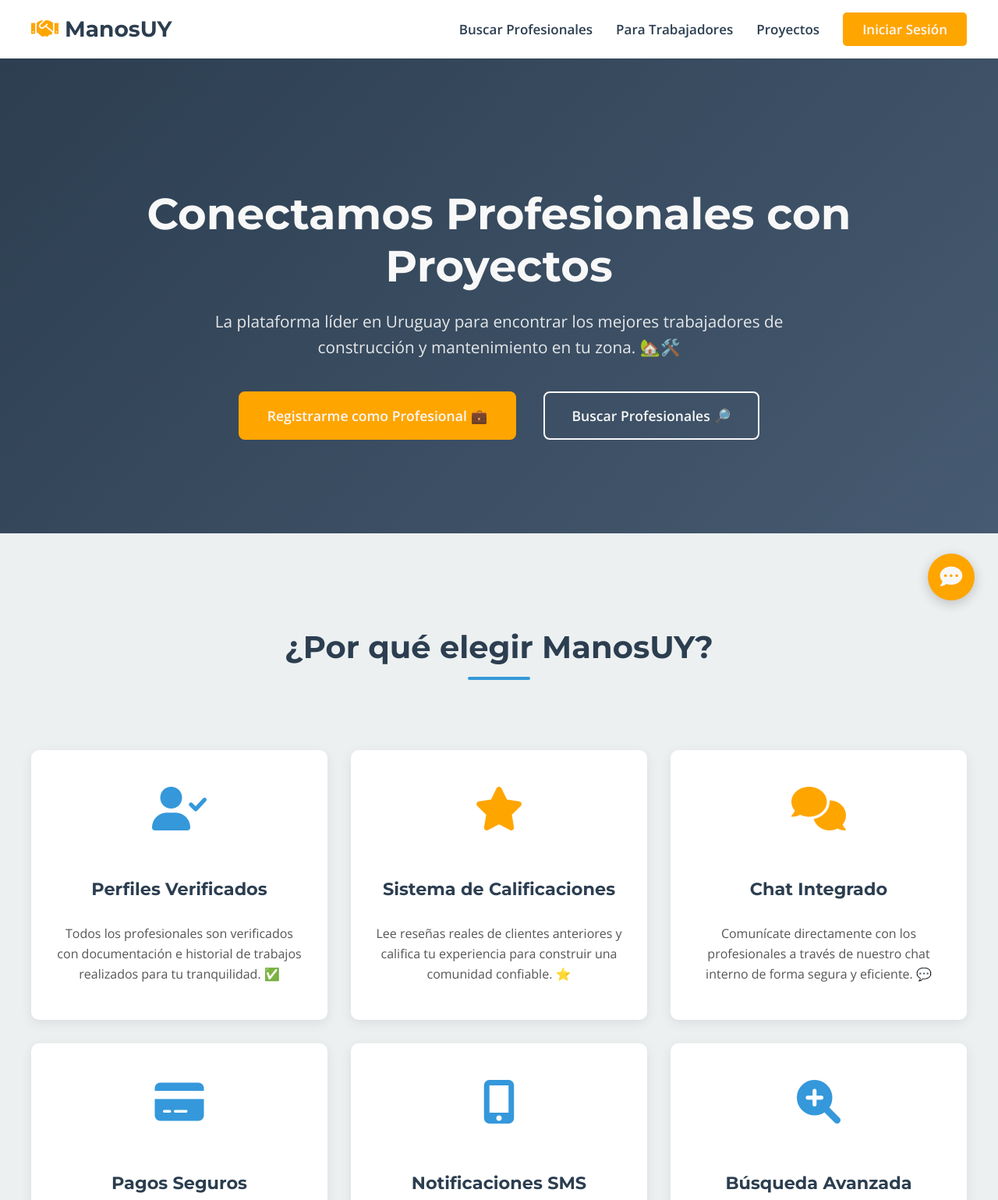
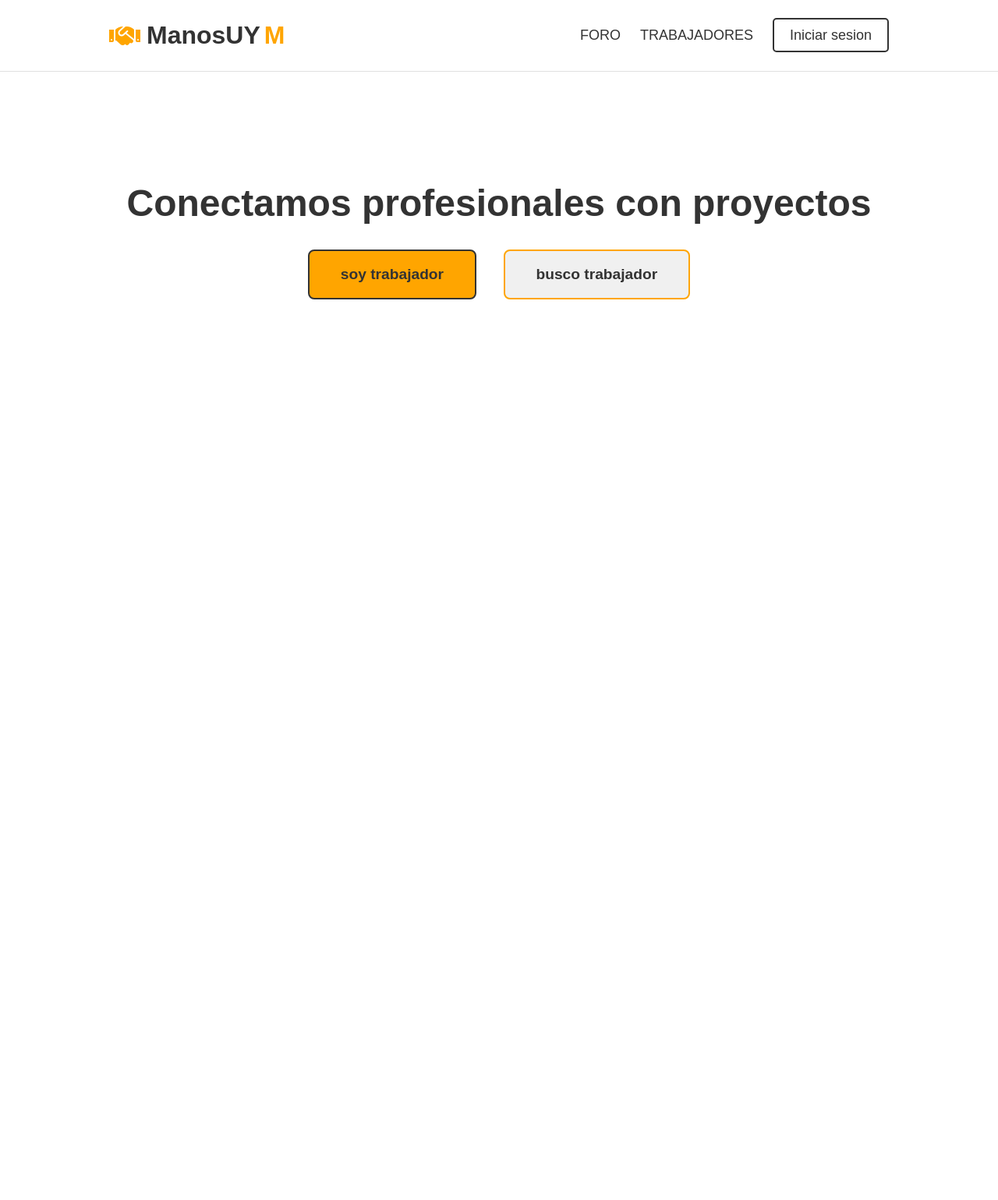
Before and after one commit to mathias233-star/manosuywebsite, a plain HTML site: page 25.html in a window 1280 px wide. Shown: the top 1539 px of the page at 78% size. After the commit the page ends 800 px from the top, so only its background shows below. Drawn offline with nearby package versions, Linux system fonts and the light colour scheme.

Commit message:
Update 26.html

```diff
--- a/25.html
+++ b/25.html
@@ -4,50 +4,43 @@
     <meta charset="UTF-8">
     <meta name="viewport" content="width=device-width, initial-scale=1.0">
     <title>ManosUY - Conectando Profesionales con Proyectos en Uruguay</title>
-    <link href="https://fonts.googleapis.com/css2?family=Montserrat:wght@400;600;700&family=Open+Sans:wght@400;600&display=swap" rel="stylesheet">
     <link rel="stylesheet" href="https://cdnjs.cloudflare.com/ajax/libs/font-awesome/6.0.0-beta3/css/all.min.css">
     <style>
-        /* Variables de Colores */
+        /* Variables de Colores para el nuevo diseño */
         :root {
-            --color-primary-dark: #2C3E50; /* Azul muy oscuro/casi negro */
-            --color-primary-blue: #3498DB; /* Azul más vibrante */
-            --color-secondary-accent: #FFA500; /* Naranja/Amarillo mostaza */
-            --color-text-light: #F8F8F8; /* Blanco casi puro */
-            --color-text-dark: #333333; /* Gris oscuro para texto */
-            --color-background-light: #ECF0F1; /* Gris claro para fondos */
-            --color-card-background: #FFFFFF; /* Blanco para tarjetas */
-            --color-border-subtle: #E0E0E0; /* Borde sutil */
-            --gradient-hero-start: #2C3E50; /* Azul oscuro para degradado */
-            --gradient-hero-end: #465A71; /* Un gris azulado más oscuro para degradado */
+            --color-text-dark: #333333; /* Gris oscuro para texto y bordes */
+            --color-orange-accent: #FFA500; /* Naranja para acentos principales */
+            --color-light-gray-bg: #F0F0F0; /* Fondo gris muy claro para botones */
+            --color-white-bg: #FFFFFF; /* Fondo blanco principal */
         }
 
         /* Estilos Generales */
         body {
-            font-family: 'Open Sans', sans-serif;
+            font-family: 'Arial', sans-serif; /* Usamos una fuente más simple */
             margin: 0;
             padding: 0;
             box-sizing: border-box;
             color: var(--color-text-dark);
-            background-color: var(--color-background-light);
+            background-color: var(--color-white-bg); /* Fondo blanco */
             line-height: 1.6;
         }
 
         .container {
-            max-width: 1200px;
+            max-width: 1000px; /* Ancho un poco más estrecho para el contenido */
             margin: 0 auto;
             padding: 0 20px;
         }
 
         h1, h2, h3 {
-            font-family: 'Montserrat', sans-serif;
-            color: var(--color-primary-dark);
+            font-family: 'Arial', sans-serif; /* Fuente simple para títulos */
+            color: var(--color-text-dark);
         }
 
         /* Header / Navbar */
         .header {
-            background-color: var(--color-card-background);
-            padding: 15px 0;
-            box-shadow: 0 2px 10px rgba(0, 0, 0, 0.05);
+            background-color: var(--color-white-bg); /* Fondo blanco */
+            padding: 20px 0;
+            border-bottom: 1px solid #E0E0E0; /* Borde sutil */
         }
 
         .navbar {
@@ -57,10 +50,10 @@
         }
 
         .logo {
-            font-family: 'Montserrat', sans-serif;
-            font-size: 28px;
-            font-weight: 700;
-            color: var(--color-primary-dark);
+            font-family: 'Arial', sans-serif; /* Fuente simple */
+            font-size: 32px; /* Más grande */
+            font-weight: bold;
+            color: var(--color-text-dark);
             text-decoration: none;
             display: flex;
             align-items: center;
@@ -68,7 +61,13 @@
 
         .logo i {
             margin-right: 8px;
-            color: var(--color-secondary-accent);
+            color: var(--color-orange-accent); /* Color de acento */
+            font-size: 1em; /* Misma altura que el texto */
+        }
+
+        .logo span {
+            color: var(--color-orange-accent); /* "UYM" en naranja */
+            margin-left: 5px;
         }
 
         .nav-links {
@@ -80,258 +79,125 @@
         }
 
         .nav-links li {
-            margin-left: 30px;
+            margin-left: 25px;
         }
 
         .nav-links a {
             text-decoration: none;
-            color: var(--color-primary-dark);
-            font-weight: 600;
-            font-size: 17px;
+            color: var(--color-text-dark);
+            font-weight: normal; /* Menos negrita */
+            font-size: 18px;
             transition: color 0.3s ease;
         }
 
         .nav-links a:hover {
-            color: var(--color-primary-blue);
+            color: var(--color-orange-accent);
         }
 
         .nav-links .btn-login {
-            background-color: var(--color-secondary-accent);
-            color: var(--color-text-light);
-            padding: 10px 25px;
+            background-color: transparent; /* Fondo transparente */
+            color: var(--color-text-dark);
+            padding: 10px 20px;
+            border: 2px solid var(--color-text-dark); /* Borde oscuro */
             border-radius: 5px;
-            font-weight: 600;
-            transition: background-color 0.3s ease, transform 0.2s ease;
+            font-weight: normal;
+            transition: background-color 0.3s ease, border-color 0.3s ease;
         }
 
         .nav-links .btn-login:hover {
-            background-color: #e09400; /* Un poco más oscuro */
-            transform: translateY(-2px);
+            background-color: var(--color-light-gray-bg);
+            border-color: var(--color-orange-accent); /* Borde naranja al pasar el mouse */
         }
 
         /* Hero Section */
         .hero {
-            background: linear-gradient(135deg, var(--gradient-hero-start) 0%, var(--gradient-hero-end) 100%);
-            color: var(--color-text-light);
+            background-color: var(--color-white-bg); /* Fondo blanco */
+            color: var(--color-text-dark);
             text-align: center;
-            padding: 120px 20px;
+            padding: 100px 20px; /* Espaciado ajustado */
         }
 
         .hero h1 {
-            font-size: 3.5em;
-            margin-bottom: 20px;
-            color: var(--color-text-light);
-            font-weight: 700;
+            font-size: 3em; /* Tamaño de fuente ajustado */
+            margin-bottom: 30px;
+            color: var(--color-text-dark);
+            font-weight: bold;
             line-height: 1.2;
         }
 
         .hero p {
-            font-size: 1.3em;
-            max-width: 800px;
-            margin: 0 auto 40px;
-            opacity: 0.9;
+            font-size: 1.1em; /* Párrafo más pequeño y menos destacado */
+            max-width: 600px;
+            margin: 0 auto 50px;
+            opacity: 0.8;
+            display: none; /* Ocultamos el párrafo si no lo quieres según el boceto simplificado */
         }
 
         .hero-buttons .btn {
             display: inline-block;
-            padding: 15px 35px;
+            padding: 15px 40px;
             border-radius: 8px;
             text-decoration: none;
-            font-weight: 600;
-            font-size: 1.1em;
+            font-weight: bold; /* Negrita para botones */
+            font-size: 1.2em;
             margin: 0 15px;
             transition: all 0.3s ease;
+            box-shadow: none; /* Eliminar sombras para un aspecto más plano */
         }
 
-        .hero-buttons .btn-primary {
-            background-color: var(--color-secondary-accent);
-            color: var(--color-text-light);
-            border: 2px solid var(--color-secondary-accent);
+        .hero-buttons .btn-trabajador { /* Nuevo botón para "soy trabajador" */
+            background-color: var(--color-orange-accent);
+            color: var(--color-text-dark);
+            border: 2px solid var(--color-text-dark); /* Borde gris oscuro */
         }
 
-        .hero-buttons .btn-primary:hover {
-            background-color: #e09400;
-            border-color: #e09400;
-            transform: translateY(-3px);
+        .hero-buttons .btn-trabajador:hover {
+            background-color: #e09400; /* Naranja más oscuro */
+            transform: translateY(-2px);
         }
 
-        .hero-buttons .btn-secondary {
-            background-color: transparent;
-            color: var(--color-text-light);
-            border: 2px solid var(--color-text-light);
+        .hero-buttons .btn-busco { /* Nuevo botón para "busco trabajador" */
+            background-color: var(--color-light-gray-bg); /* Fondo gris claro */
+            color: var(--color-text-dark);
+            border: 2px solid var(--color-orange-accent); /* Borde naranja */
         }
 
-        .hero-buttons .btn-secondary:hover {
-            background-color: rgba(255, 255, 255, 0.1);
-            transform: translateY(-3px);
+        .hero-buttons .btn-busco:hover {
+            background-color: #DCDCDC; /* Gris un poco más oscuro */
+            transform: translateY(-2px);
         }
 
-        /* Why Choose Section */
-        .why-choose {
-            padding: 80px 0;
-            text-align: center;
-        }
-
-        .why-choose h2 {
-            font-size: 2.5em;
-            margin-bottom: 60px;
-            position: relative;
-            display: inline-block;
-        }
-
-        .why-choose h2::after {
-            content: '';
-            position: absolute;
-            bottom: -10px;
-            left: 50%;
-            transform: translateX(-50%);
-            width: 80px;
-            height: 4px;
-            background-color: var(--color-primary-blue);
-            border-radius: 2px;
-        }
-
-        .benefits-grid {
-            display: grid;
-            grid-template-columns: repeat(auto-fit, minmax(300px, 1fr));
-            gap: 30px;
-            margin-top: 40px;
-        }
-
-        .benefit-card {
-            background-color: var(--color-card-background);
-            border-radius: 10px;
-            padding: 30px;
-            box-shadow: 0 4px 15px rgba(0, 0, 0, 0.08);
-            text-align: center;
-            transition: transform 0.3s ease, box-shadow 0.3s ease;
-            display: flex;
-            flex-direction: column;
-            align-items: center;
-            justify-content: center;
-            min-height: 220px; /* Asegura una altura mínima para todas las tarjetas */
-        }
-
-        .benefit-card:hover {
-            transform: translateY(-8px);
-            box-shadow: 0 8px 25px rgba(0, 0, 0, 0.12);
-        }
-
-        .benefit-card .icon {
-            font-size: 3.5em;
-            color: var(--color-primary-blue);
-            margin-bottom: 20px;
-        }
-
-        /* Ajuste de color para íconos específicos si es necesario */
-        .benefit-card .fa-star, .benefit-card .fa-comments {
-            color: var(--color-secondary-accent);
-        }
-
-        .benefit-card h3 {
-            font-size: 1.4em;
-            margin-bottom: 10px;
-            color: var(--color-primary-dark);
-        }
-
-        .benefit-card p {
-            font-size: 1em;
-            color: #555;
-            flex-grow: 1; /* Permite que el párrafo ocupe el espacio disponible */
-        }
-
-        /* Chat Flotante */
-        .floating-chat-button {
-            position: fixed;
-            bottom: 30px;
-            right: 30px;
-            background-color: var(--color-secondary-accent);
-            color: var(--color-text-light);
-            width: 60px;
-            height: 60px;
-            border-radius: 50%;
-            display: flex;
-            justify-content: center;
-            align-items: center;
-            font-size: 1.8em;
-            box-shadow: 0 4px 15px rgba(0, 0, 0, 0.2);
-            cursor: pointer;
-            z-index: 1000;
-            transition: background-color 0.3s ease, transform 0.2s ease;
-        }
-
-        .floating-chat-button:hover {
-            background-color: #e09400;
-            transform: translateY(-3px);
-        }
-
-        /* Media Queries para Responsividad */
-        @media (max-width: 992px) {
-            .hero h1 {
-                font-size: 2.8em;
-            }
-            .hero p {
-                font-size: 1.1em;
-            }
-            .nav-links li {
-                margin-left: 20px;
-            }
-        }
-
+        /* MEDIA QUERIES - Ajustes para Responsividad */
         @media (max-width: 768px) {
             .navbar {
                 flex-direction: column;
-                align-items: flex-start;
+                align-items: center;
             }
             .nav-links {
-                margin-top: 15px;
-                flex-wrap: wrap;
-                justify-content: center;
+                margin-top: 20px;
             }
             .nav-links li {
                 margin: 0 10px 10px 0;
             }
-            .hero {
-                padding: 80px 20px;
-            }
             .hero h1 {
                 font-size: 2.2em;
             }
-            .hero p {
-                font-size: 1em;
-            }
             .hero-buttons .btn {
                 display: block;
-                margin: 15px 0;
-            }
-            .why-choose h2 {
-                font-size: 2em;
-            }
-            .benefits-grid {
-                grid-template-columns: 1fr; /* Una columna en pantallas pequeñas */
+                margin: 15px auto;
+                max-width: 280px; /* Limitar ancho en móvil */
             }
         }
-
         @media (max-width: 480px) {
             .logo {
-                font-size: 24px;
+                font-size: 28px;
             }
             .nav-links a, .nav-links .btn-login {
-                font-size: 15px;
+                font-size: 16px;
                 padding: 8px 15px;
             }
             .hero h1 {
                 font-size: 1.8em;
-            }
-            .hero p {
-                font-size: 0.9em;
-            }
-            .floating-chat-button {
-                width: 50px;
-                height: 50px;
-                font-size: 1.5em;
-                bottom: 20px;
-                right: 20px;
             }
         }
     </style>
@@ -340,15 +206,14 @@
 
     <header class="header">
         <div class="container navbar">
-            <a href="#" class="logo">
-                <i class="fas fa-handshake"></i> ManosUY
+            <a href="index.html" class="logo">
+                <i class="fas fa-handshake"></i> ManosUY<span>M</span>
             </a>
             <nav>
                 <ul class="nav-links">
-                    <li><a href="#">Buscar Profesionales</a></li>
-                    <li><a href="#">Para Trabajadores</a></li>
-                    <li><a href="#">Proyectos</a></li>
-                    <li><a href="#" class="btn-login">Iniciar Sesión</a></li>
+                    <li><a href="foro-proyectos.html">FORO</a></li>
+                    <li><a href="para-trabajadores.html">TRABAJADORES</a></li>
+                    <li><a href="login.html" class="btn-login">Iniciar sesion</a></li>
                 </ul>
             </nav>
         </div>
@@ -356,58 +221,11 @@
 
     <section class="hero">
         <div class="container">
-            <h1>Conectamos Profesionales con Proyectos</h1>
-            <p>La plataforma líder en Uruguay para encontrar los mejores trabajadores de construcción y mantenimiento en tu zona. 🏡🛠️</p>
+            <h1>Conectamos profesionales con proyectos</h1>
+            <p style="display: none;">La plataforma líder en Uruguay para encontrar los mejores trabajadores de construcción y mantenimiento en tu zona. 🏡🛠️</p>
             <div class="hero-buttons">
-                <a href="#" class="btn btn-primary">Registrarme como Profesional 💼</a>
-                <a href="#" class="btn btn-secondary">Buscar Profesionales 🔎</a>
+                <a href="registro-profesional.html" class="btn btn-trabajador">soy trabajador</a>
+                <a href="buscar-profesionales.html" class="btn btn-busco">busco trabajador</a>
             </div>
         </div>
     </section>
-
-    <section class="why-choose">
-        <div class="container">
-            <h2>¿Por qué elegir ManosUY?</h2>
-            <div class="benefits-grid">
-                <div class="benefit-card">
-                    <div class="icon"><i class="fas fa-user-check"></i></div>
-                    <h3>Perfiles Verificados</h3>
-                    <p>Todos los profesionales son verificados con documentación e historial de trabajos realizados para tu tranquilidad. ✅</p>
-                </div>
-                <div class="benefit-card">
-                    <div class="icon"><i class="fas fa-star"></i></div>
-                    <h3>Sistema de Calificaciones</h3>
-                    <p>Lee reseñas reales de clientes anteriores y califica tu experiencia para construir una comunidad confiable. ⭐</p>
-                </div>
-                <div class="benefit-card">
-                    <div class="icon"><i class="fas fa-comments"></i></div>
-                    <h3>Chat Integrado</h3>
-                    <p>Comunícate directamente con los profesionales a través de nuestro chat interno de forma segura y eficiente. 💬</p>
-                </div>
-                <div class="benefit-card">
-                    <div class="icon"><i class="fas fa-credit-card"></i></div>
-                    <h3>Pagos Seguros</h3>
-                    <p>Realiza y recibe pagos de forma protegida dentro de la plataforma, garantizando transacciones transparentes. 💳</p>
-                </div>
-                <div class="benefit-card">
-                    <div class="icon"><i class="fas fa-mobile-alt"></i></div>
-                    <h3>Notificaciones SMS</h3>
-                    <p>Mantente siempre al tanto con alertas y actualizaciones sobre tus proyectos y mensajes importantes. 📱</p>
-                </div>
-                <div class="benefit-card">
-                    <div class="icon"><i class="fas fa-search-plus"></i></div>
-                    <h3>Búsqueda Avanzada</h3>
-                    <p>Encuentra el profesional ideal utilizando filtros específicos por oficio, ubicación y calificaciones. 🔍</p>
-                </div>
-            </div>
-        </div>
-    </section>
-
-    <div class="floating-chat-button">
-        <i class="fas fa-comment-dots"></i>
-    </div>
-
-    <script src="script.js"></script>
-
-</body>
-</html>
```
